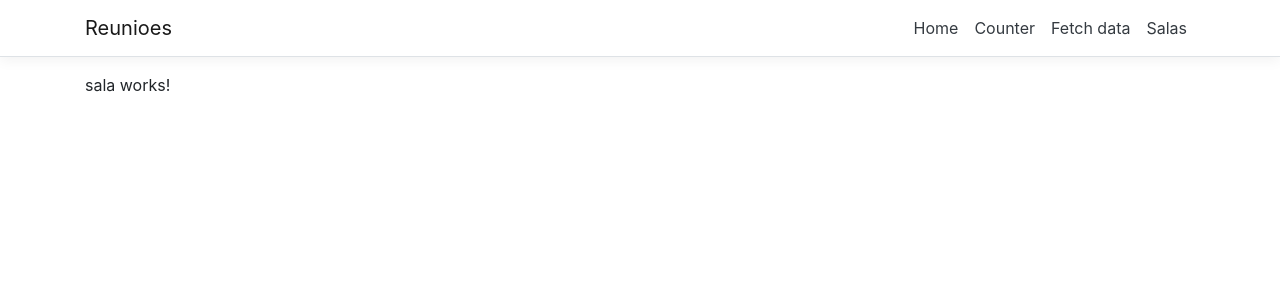
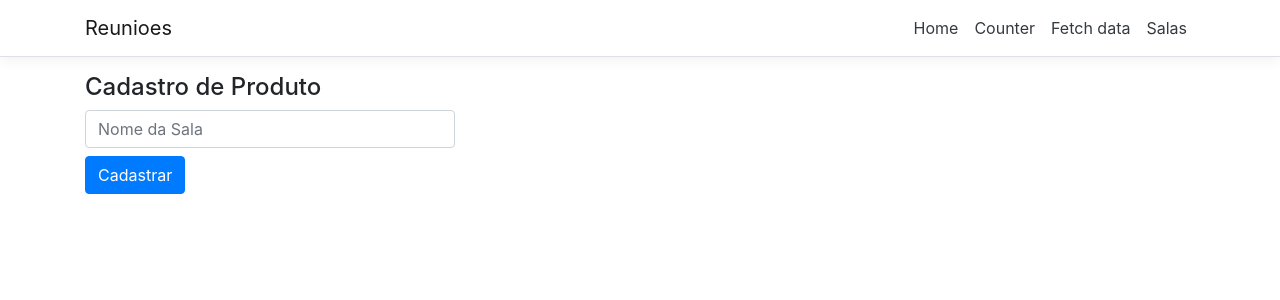
Before and after one commit to gopianco/Reunioes, an Angular app in the folder Reunioes/ClientApp/: page /sala in a window 1280 px wide. Shown: the top 300 px of the page. Built offline with nearby package versions, Linux system fonts and the light colour scheme.

Commit message:
cadastro de sala

```diff
--- a/Reunioes/ClientApp/src/app/sala/sala.component.css
+++ b/Reunioes/ClientApp/src/app/sala/sala.component.css
@@ -0,0 +1,6 @@
+.invalid-feedback{
+    display: block;
+}
+.valid-feedback{
+    display: block;
+}
--- a/Reunioes/ClientApp/src/app/sala/sala.component.html
+++ b/Reunioes/ClientApp/src/app/sala/sala.component.html
@@ -1,3 +1,30 @@
-<p>
-  sala works!
-</p>
+
+<h1 class="h4 mt-3">Cadastro de Produto</h1>
+
+<label for="inputNome" class="sr-only">Nome da Sala</label>
+<input type="text" id="inputNome"
+  class="form-control mb-2 col-md-4"
+  [ngClass] = ""
+  name="inputNome"
+  placeholder="Nome da Sala"
+  [(ngModel)] = "sala.nome"
+  #nome= "ngModel"
+  required />
+
+  <div class="invalid-feedback mb-2" *ngIf="nome.invalid && (nome.dirty || nome.touched)">
+    <div *ngIf="nome.errors.required">
+      Nome da Sala é de preenchimento obrigatório
+    </div>
+  </div>
+
+<button class="btn btn-primary" (click)="cadastrar()">Cadastrar</button>
+
+<div class="alert alert-danger mt-2" role="alert" *ngIf="mensagem">
+  <h4 class="alert-heading"></h4>
+  {{ mensagem }}
+</div>
+
+<div class="alert alert-success mt-2" role="alert" *ngIf="salaCadastrada">
+  <h4 class="alert-heading"></h4>
+  Sala cadastrada com sucesso!
+</div>
--- a/Reunioes/ClientApp/src/app/sala/sala.component.ts
+++ b/Reunioes/ClientApp/src/app/sala/sala.component.ts
@@ -9,19 +9,25 @@ import { Sala } from '../model/sala';
 })
 export class SalaComponent implements OnInit {
   sala: Sala;
+
+  public mensagem: string;
+  public salaCadastrada: boolean;
+
   constructor(private salaServico: SalaService) { }
 
   ngOnInit() {
+    this.sala = new Sala;
   }
 
   public cadastrar(){
     this.salaServico.cadastrar(this.sala)
       .subscribe(
         salaJson => {
-          console.log(salaJson);
+          this.salaCadastrada = true;
+          this.mensagem = "";
         },
         e => {
-          console.log(e.error);
+          this.mensagem = e.error;
         }
       );
   }
--- a/Reunioes/ClientApp/src/app/services/sala.service.ts
+++ b/Reunioes/ClientApp/src/app/services/sala.service.ts
@@ -26,7 +26,7 @@ export class SalaService implements OnInit{
 
   public cadastrar(sala: Sala): Observable<Sala> {
 
-    return this.http.post<Sala>(this._baseURL + '', JSON.stringify(sala), { headers: this.headers });
+    return this.http.post<Sala>(this._baseURL + 'api/sala', JSON.stringify(sala), { headers: this.headers });
   }
 
   public obterTodos(sala: Sala): Observable<Sala[]> {
```
Also changed, not shown: 1 other file (tests, documents, lock files or other folders).
